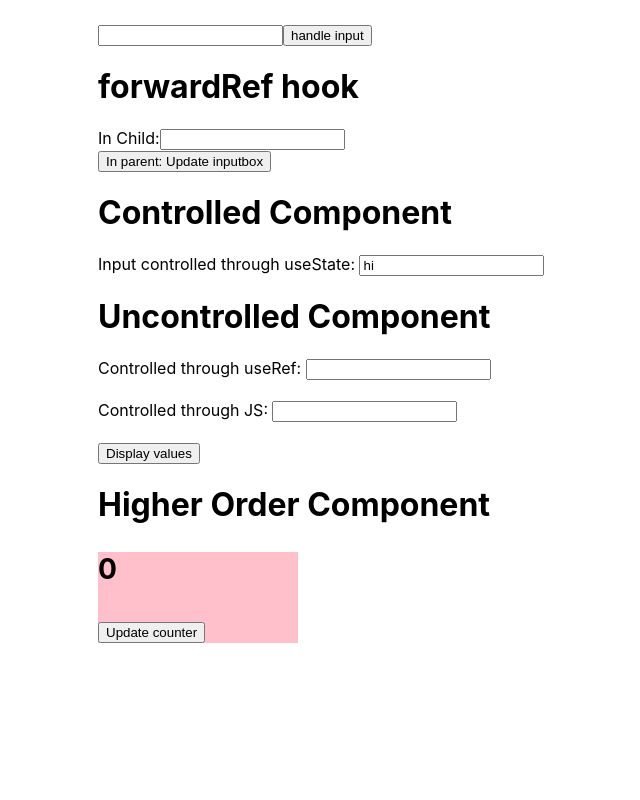
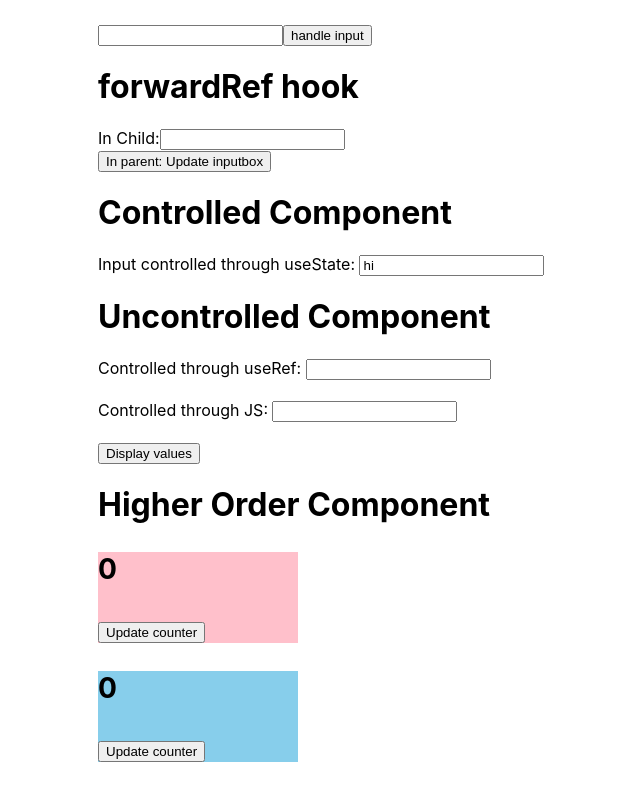
Before and after one commit to Neelam618/react-demo, a React (Create React App) app: page / in a window 1280 px wide. Shown: the part 2148-2948 px from the top of the page, without its empty margins (62-702 px from the left). Built offline with nearby package versions, Linux system fonts and the light colour scheme.

Commit message:
added higher order components

```diff
--- a/src/App.js
+++ b/src/App.js
@@ -15,7 +15,8 @@ import UseRef from './components/UseRef'
 import ForwardRefChild from './components/ForwardRefChild'
 import ControlledComponent from './components/ControlledComponent'
 import UncontrolledComponent from './components/UncontrolledComponent'
-import HOC from './components/HOC'
+import HOC1 from './components/HOC1'
+import HOC2 from './components/HOC2'
 
 function App() {
 
@@ -83,7 +84,8 @@ function App() {
       <UncontrolledComponent />
 
       <h1>Higher Order Component</h1>
-      <HOC comp={Counter}/>
+      <HOC1 comp={Counter}/>
+      <HOC2 comp={Counter}/>
 
     </div>
   );
--- a/src/components/HOC.js
+++ b/src/components/HOC1.js
@@ -1,6 +1,6 @@
 import React from 'react'
 
-export default function ComponentVariant(props) {
+export default function ComponentVariant1(props) {
     return (
         <div>
             <h2 style={{backgroundColor: "pink", width: 200}}><props.comp /></h2>
--- /dev/null
+++ b/src/components/HOC2.js
@@ -0,0 +1,9 @@
+import React from 'react'
+
+export default function ComponentVariant2(props) {
+    return (
+        <div>
+            <h2 style={{backgroundColor: "skyblue", width: 200}}><props.comp /></h2>
+        </div>
+    )
+}
```
